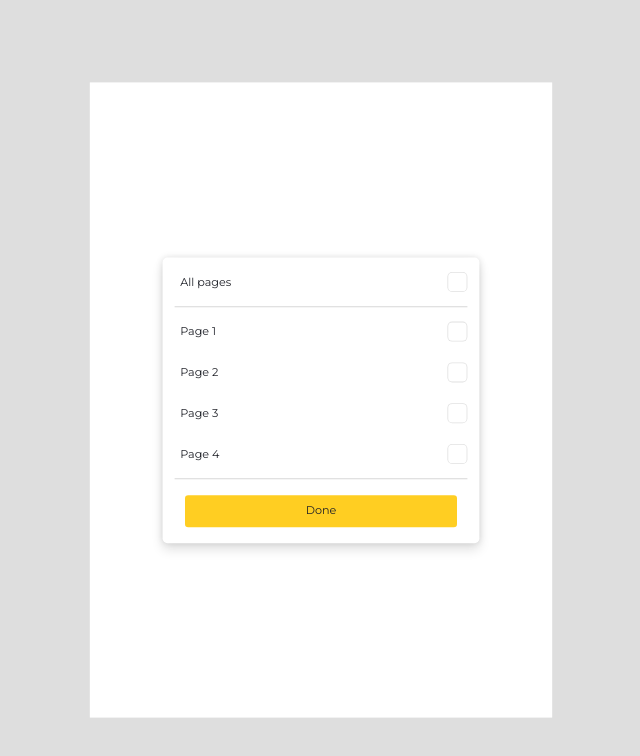
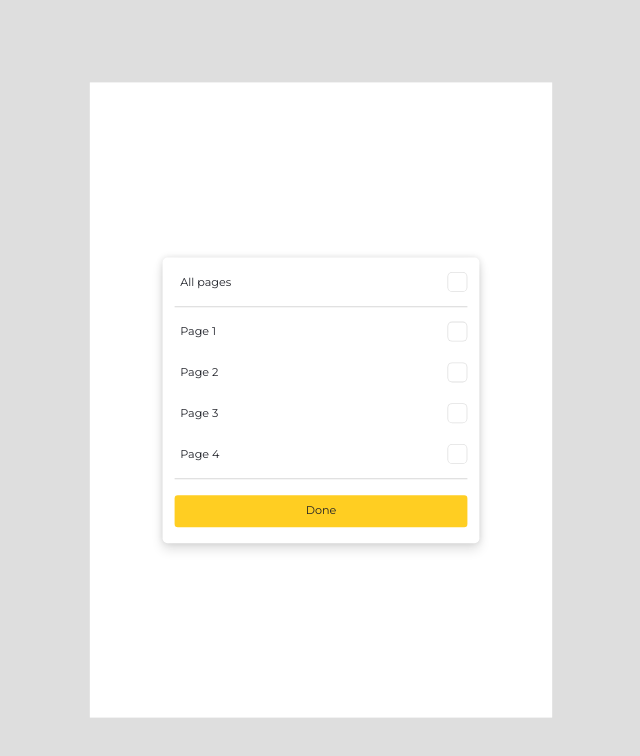
Before and after one commit to vin51435/ElltyFrontend1, a React (Vite) app: page / in a window 1280 px wide. Shown: the top 756 px of the page, without its empty margins (319-959 px from the left). Built offline with nearby package versions, Linux system fonts and the light colour scheme.

Commit message:
Update Index.scss

```diff
--- a/src/home/Index.scss
+++ b/src/home/Index.scss
@@ -69,12 +69,15 @@ $breakpoints: (
         display: flex;
         padding: 10px 15px 10px 15px;
         margin: 10px 0;
+        & > button{
+          width:100% !important;
+        }
         .page_btn {
           font-family: 'Montserrat', sans-serif;
           font-weight: 400;
           font-size: 14px;
           line-height: 18.2px;
-          width:100%;
+          width:100% !important;
           margin: 0;
           padding: 0;
           color: #1f2128;
```
